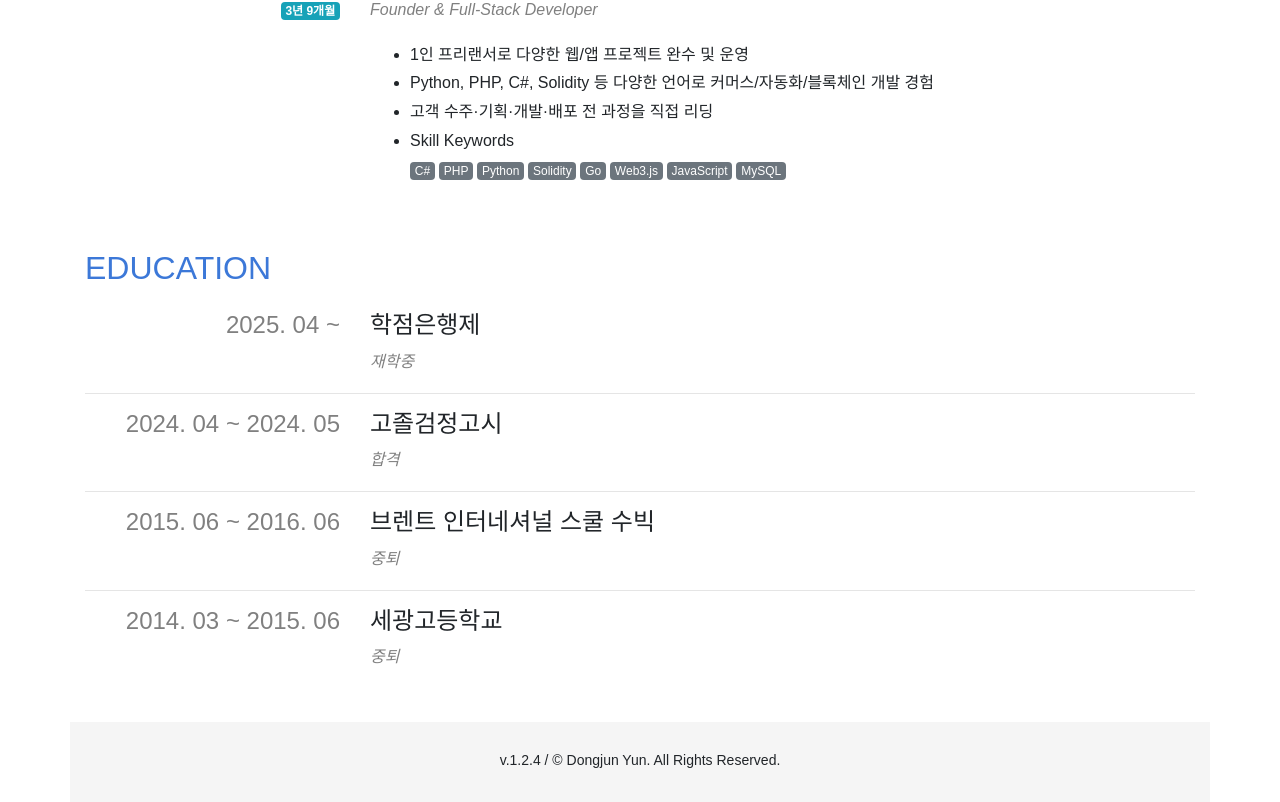
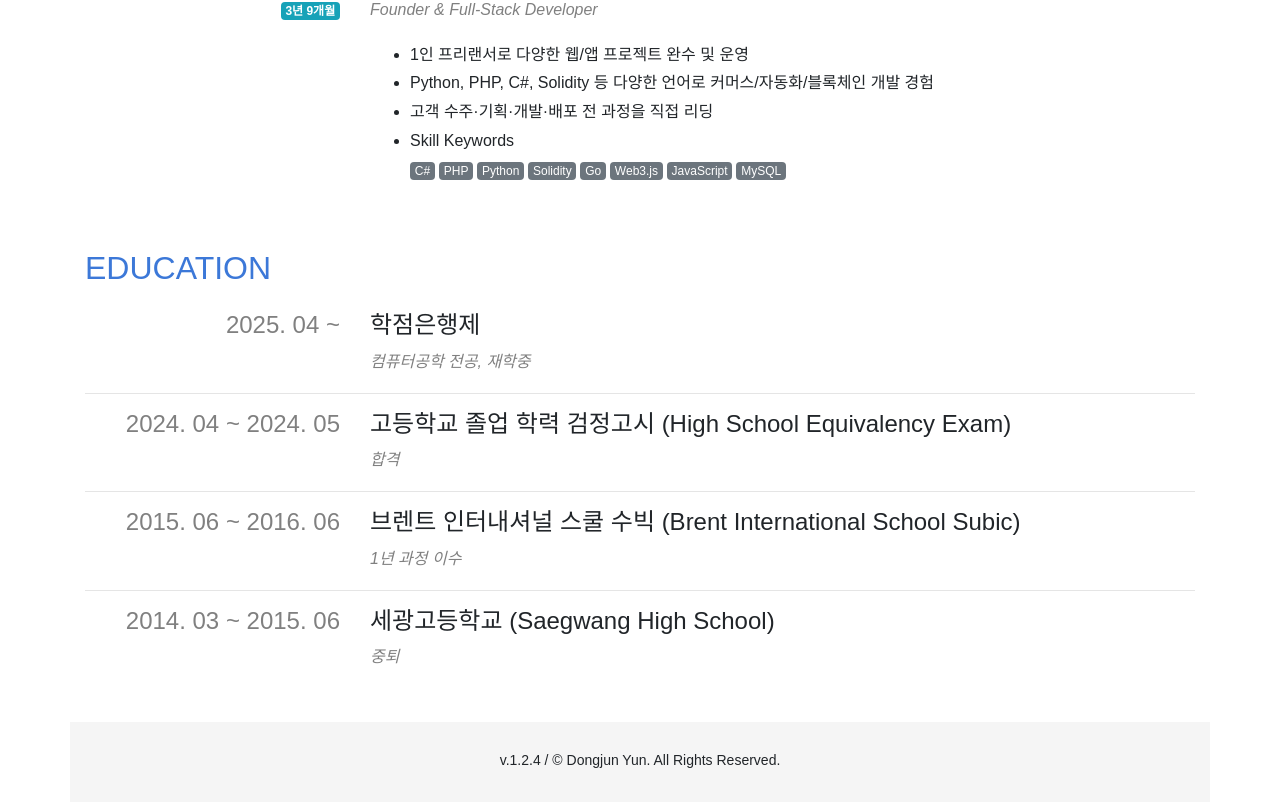
Before and after one commit to yuneast/resume, a Next.js app: page / in a window 1280 px wide. Shown: the part 3473-4275 px from the top of the page. Built offline with nearby package versions, Linux system fonts and the light colour scheme; a web font is replaced by a local one.

Commit message:
Update education.ts

```diff
--- a/payload/education.ts
+++ b/payload/education.ts
@@ -7,26 +7,26 @@ const education: IEducation.Payload = {
     {
       id: 1,
       title: '학점은행제',
-      subTitle: '재학중',
+      subTitle: '컴퓨터공학 전공, 재학중',
       startedAt: '2025-04',
     },
     {
       id: 2,
-      title: '고졸검정고시',
+      title: '고등학교 졸업 학력 검정고시 (High School Equivalency Exam)',
       subTitle: '합격',
       startedAt: '2024-04',
       endedAt: '2024-05',
     },
     {
       id: 3,
-      title: '브렌트 인터네셔널 스쿨 수빅',
-      subTitle: '중퇴',
+      title: '브렌트 인터내셔널 스쿨 수빅 (Brent International School Subic)',
+      subTitle: '1년 과정 이수',
       startedAt: '2015-06',
       endedAt: '2016-06',
     },
     {
       id: 4,
-      title: '세광고등학교',
+      title: '세광고등학교 (Saegwang High School)',
       subTitle: '중퇴',
       startedAt: '2014-03',
       endedAt: '2015-06',
```
